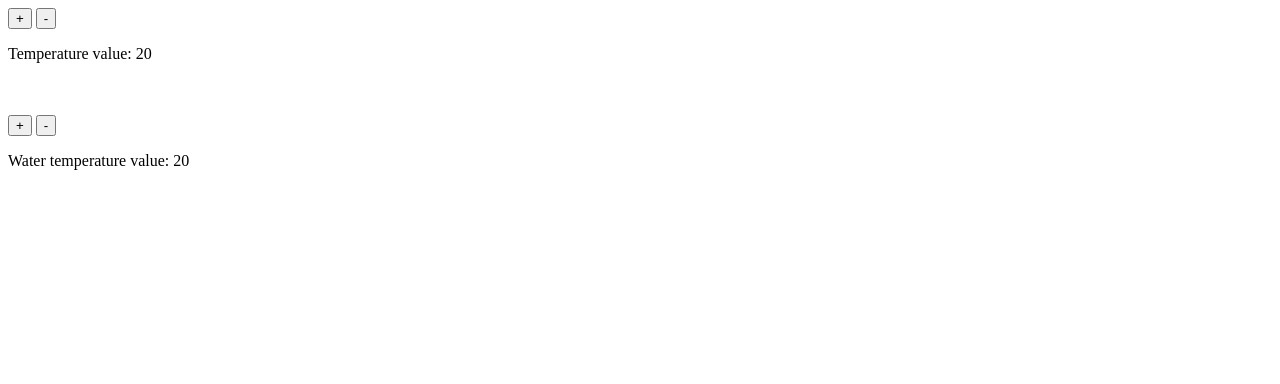
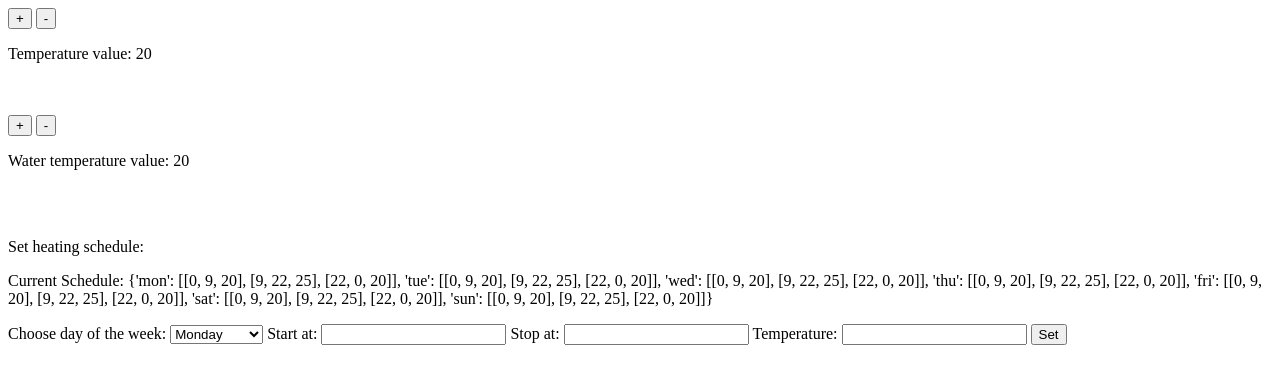
Before and after one commit to AlexandruIca/mqtt-heating-system, a Flask app: page / in a window 1280 px wide. Shown: the top 384 px of the page. Run offline with Flask 2, Linux system fonts and the light colour scheme.

Commit message:
Schedule feature

```diff
--- a/server/common.py
+++ b/server/common.py
@@ -14,6 +14,7 @@ STATISTICS_GET_TOPIC: str = 'statistics_get'
 STATISTICS_SET_TOPIC: str = 'statistics_set'
 WATER_USAGE_SUBTOPIC: str = 'water'
 GAS_USAGE_SUBTOPIC: str = 'gas'
+SCHEDULE_TEMP_TOPIC: str = 'schedule_temp'
 
 
 class Request(Enum):
@@ -27,6 +28,7 @@ class Request(Enum):
     WATER_TEMPERATURE_DOWN = 7
     WATER_STATISTICS = 8
     GAS_STATISTICS = 9
+    SCHEDULE_TEMP = 10
 
 
 def on_power_request(state, status, f):
@@ -79,6 +81,41 @@ def on_statistics(state, f, stat_type):
             f'{STATISTICS_SET_TOPIC}/{GAS_USAGE_SUBTOPIC}', str(state.gas_usage))
     f()
 
+def on_schedule_request(state, f, payload):
+    if int(payload['start_hour']) < 0 or  int(payload['start_hour']) > 23 or int(payload['stop_hour']) < 0 or int(payload['stop_hour']) > 23:
+        state.client.publish(
+            f'{WARNINGS_TOPIC}', "Invalid hour scheduling")
+        return "Invalid hour scheduling"
+    if int(payload['scheduled_temp']) > 30:
+        state.client.publish(
+            f'{WARNINGS_TOPIC}', "High Temperature Requested")
+        return "High temperature requested"
+
+    if int(payload['scheduled_temp']) < 18:
+        state.client.publish(
+            f'{WARNINGS_TOPIC}', "Minimum Temperature Requested")
+        return "Minimum temperature requested"
+
+
+
+    new_intervals_for_day = []
+    for interval in state.schedule[payload['day']]:
+        if interval[0] <= int(payload['start_hour']) <= interval[1] and interval[1] <= int(payload['stop_hour']):
+            new_intervals_for_day.append([interval[0], int(payload['start_hour']), interval[2]])
+            new_intervals_for_day.append([int(payload['start_hour']), interval[1], int(payload['scheduled_temp'])])
+        elif interval[0] <= int(payload['stop_hour']) <= interval[1] and interval[0] >= int(payload['start_hour']):
+            new_intervals_for_day.append([interval[0], int(payload['stop_hour']), int(payload['scheduled_temp'])])
+            new_intervals_for_day.append([int(payload['stop_hour']), interval[1], interval[2]])
+        elif interval[0] <= int(payload['start_hour']) <= interval[1] and interval[0] <= int(payload['stop_hour']) <= interval[1]:
+            new_intervals_for_day.append([[interval[0], int(payload['start_hour']), interval[2]]])
+            new_intervals_for_day.append([int(payload['start_hour']), int(payload['stop_hour']), int(payload['scheduled_temp'])])
+            new_intervals_for_day.append([int(payload['stop_hour']), interval[1], interval[2]])
+        else:
+            new_intervals_for_day.append(interval)
+
+    state.schedule[payload['day']] = new_intervals_for_day
+    f()
+
 
 request_map = {
     Request.INVALID: lambda _1, _2, f: f(),
@@ -91,6 +128,7 @@ request_map = {
     Request.WATER_TEMPERATURE_DOWN: lambda state, _, f: on_change_water_temperature_request(state, f, '-', .5),
     Request.WATER_STATISTICS: lambda state, _, f: on_statistics(state, f, 'water'),
     Request.GAS_STATISTICS: lambda state, _, f: on_statistics(state, f, 'gas'),
+    Request.SCHEDULE_TEMP: lambda state, payload, f: on_schedule_request(state, f, payload)
 }
 
 
@@ -118,6 +156,8 @@ def payload_to_request(topic: str, payload: str):
         return Request.WATER_STATISTICS
     elif topic.startswith(f'{STATISTICS_GET_TOPIC}/{GAS_USAGE_SUBTOPIC}'):
         return Request.GAS_STATISTICS
+    elif topic == SCHEDULE_TEMP:
+        return Request.SCHEDULE_TEMP
     else:
         return Request.INVALID
 
@@ -141,6 +181,8 @@ def request_to_payload(req: Request, payload=None):
         return (f'{STATISTICS_GET_TOPIC}/{WATER_USAGE_SUBTOPIC}', payload)
     elif req == Request.GAS_STATISTICS:
         return (f'{STATISTICS_GET_TOPIC}/{GAS_USAGE_SUBTOPIC}', payload)
+    elif req == Request.SCHEDULE_TEMP:
+        return (SCHEDULE_TEMP_TOPIC)
 
 
 def default_callback():
@@ -158,5 +200,15 @@ class State:
         self.water_usage = [10, 50, 32, 24]
         self.gas_usage = [5, 6, 7, 8]
 
+        self.schedule = {
+            "mon": [[0, 9, 20], [9, 22, 25], [22, 0, 20]],
+            "tue": [[0, 9, 20], [9, 22, 25], [22, 0, 20]],
+            "wed": [[0, 9, 20], [9, 22, 25], [22, 0, 20]],
+            "thu": [[0, 9, 20], [9, 22, 25], [22, 0, 20]],
+            "fri": [[0, 9, 20], [9, 22, 25], [22, 0, 20]],
+            "sat": [[0, 9, 20], [9, 22, 25], [22, 0, 20]],
+            "sun": [[0, 9, 20], [9, 22, 25], [22, 0, 20]],
+        }
+
     def process_request(self, req: Request, callback=default_callback, payload=None):
         return request_map[req](self, payload, callback)
--- a/server/main.py
+++ b/server/main.py
@@ -1,7 +1,8 @@
 #import paho.mqtt.client as mqtt
 from common import *
-from flask import Flask, redirect, url_for, render_template
+from flask import Flask, redirect, url_for, render_template, request
 from flask_mqtt import Mqtt
+import json
 
 
 app = Flask(__name__)
@@ -62,12 +63,21 @@ def water_temperature_down():
     error_message = state.process_request(Request.WATER_TEMPERATURE_DOWN)
     return str(state.water_temperature)
 
+def default_callback():
+    pass
+
+@app.route('/schedule_temp', methods=['POST'])
+def schedule_temp():
+    global error_message
+    error_message = state.process_request(Request.SCHEDULE_TEMP, default_callback, json.loads(request.data))
+    return str(state.schedule)
+
 
 @app.route('/')
 @app.route('/index')
 def index():
     global error_message
-    return render_template('index.html', temperature=state.temperature, water=state.water_temperature, error_msg=error_message, HOST=HOST, PORT=FLASK_PORT)
+    return render_template('index.html', temperature=state.temperature, water=state.water_temperature, schedule=state.schedule, error_msg=error_message, HOST=HOST, PORT=FLASK_PORT)
 
 
 @app.route('/power/<string:kind>')
--- a/server/templates/index.html
+++ b/server/templates/index.html
@@ -41,6 +41,21 @@
                     .then(x => x.json())
                     .then(x => console.log(x));
             }
+
+            function setTempSchedule() {
+                var data = {
+                    day: document.getElementById('days').value,
+                    start_hour: document.getElementById('start_hour').value,
+                    stop_hour: document.getElementById('stop_hour').value,
+                    scheduled_temp: document.getElementById('scheduled_temp').value,
+                };
+
+                // console.log(JSON.stringify(data));
+
+                fetch(`/schedule_temp`, {method: 'POST', body: JSON.stringify(data)});
+            }
+
+
         </script>
 		{% if error_msg is defined and error_msg != None %}
 			<p>{{error_msg}}</p>
@@ -51,6 +66,36 @@
 		<br><br>
 		<button onClick="sendWaterTempUp()">+</button>
 		<button onClick="sendWaterTempDown()">-</button>
-		<p>Water temperature value: {{ water}}</p>
+		<p>Water temperature value: {{ water }}</p>
+        <br><br>
+        <p>Set heating schedule:</p>
+
+        <div>
+            <p>Current Schedule: {{ schedule }}</p>
+        </div>
+        <div class="wrap">
+            <label for="days">Choose day of the week:</label>
+
+            <select name="days" id="days">
+                <option value="mon">Monday</option>
+                <option value="tue">Tuesday</option>
+                <option value="wed">Wednesday</option>
+                <option value="thu">Thursday</option>
+                <option value="fri">Friday</option>
+                <option value="sat">Saturday</option>
+                <option value="sun">Sunday</option>
+            </select>
+
+            <label for="start_hour">Start at:</label>
+            <input name="start_hour" id="start_hour" type="text">
+
+            <label for="stop_hour">Stop at:</label>
+            <input name="stop_hour" id="stop_hour" type="text">
+
+            <label for="scheduled_temp">Temperature:</label>
+            <input name="scheduled_temp" id="scheduled_temp" type="text">
+
+            <button onClick="setTempSchedule()">Set</button>
+        </div>
 </body>
 </html>
```
